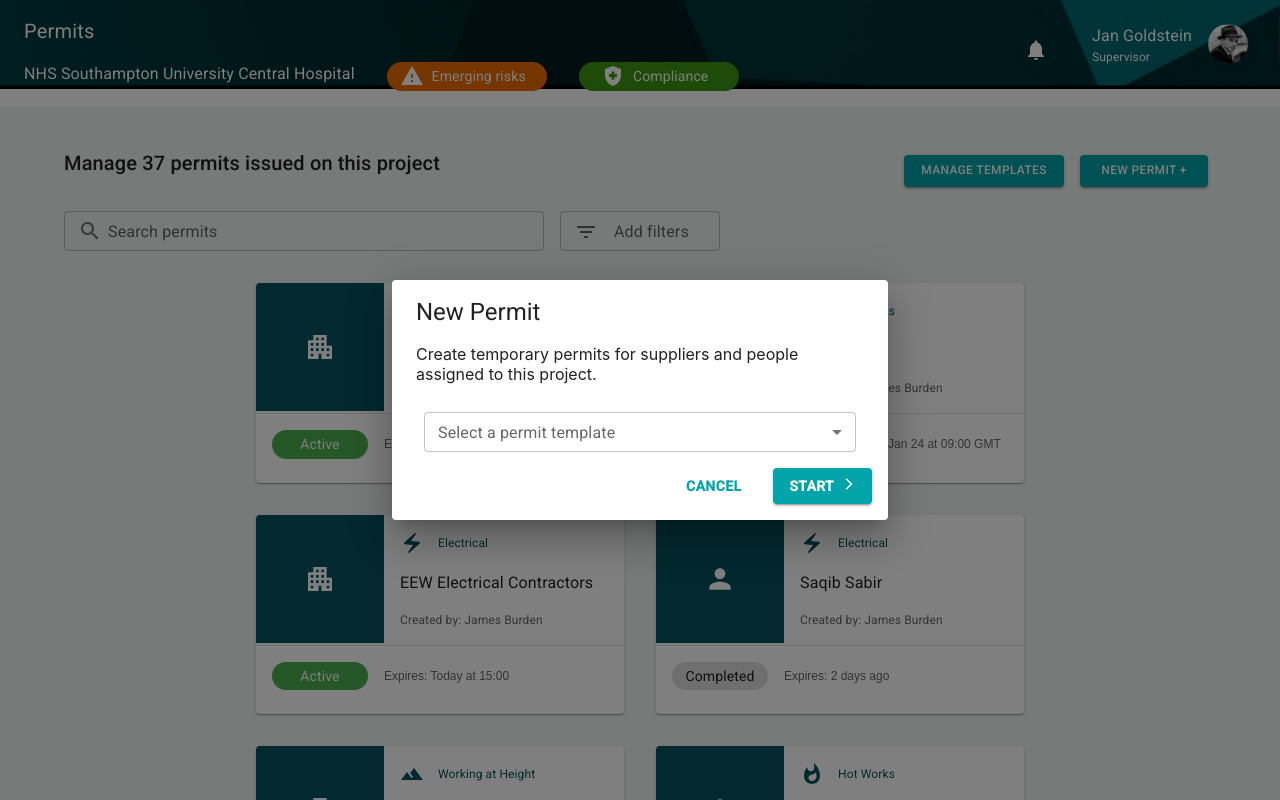
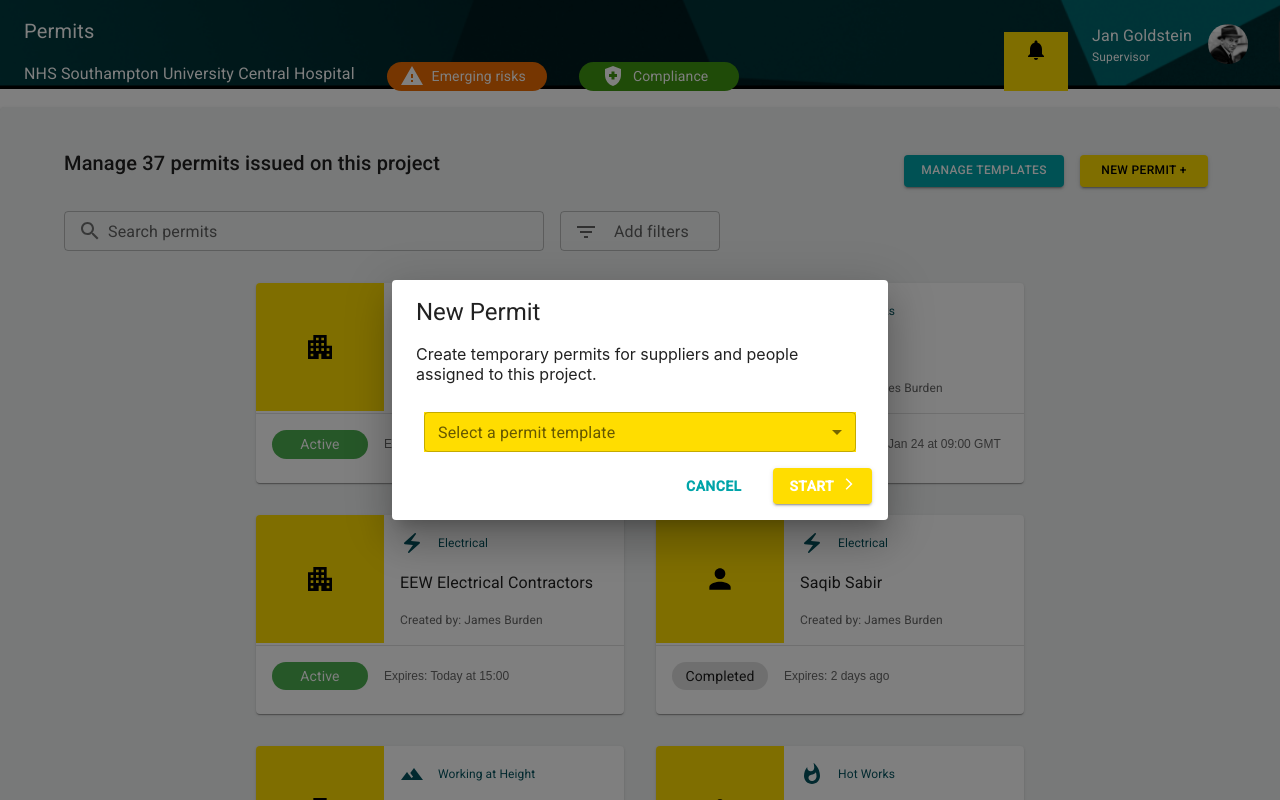
Before and after one commit to Catherinen29/skunkworks, a React (Create React App) app: page / in a window 1280 px wide. Both pictures are taken after a click on the button "NEW PERMIT +". Shown: the top 800 px of the page. Built offline with nearby package versions, Linux system fonts and the light colour scheme.

Commit message:
Styling for demo navigation.

```diff
--- a/src/components/Permit/AuthHotWorks.js
+++ b/src/components/Permit/AuthHotWorks.js
@@ -47,7 +47,8 @@ return (
                     <Typography sx={{color: '#04535f', pl: '1rem'}}>CHECKLIST</Typography>
                 </Box>
 
-                <Button onClick={handleCloseAuthHotWorks} sx={{color: 'rgba(0, 0, 0, 0.6)'}}>
+                <Button onClick={handleCloseAuthHotWorks}
+                sx={{color: 'rgba(0, 0, 0, 0.6)'}}>
                     <CloseIcon />
                 </Button>
 
@@ -105,7 +106,8 @@ return (
         {/* Authorise button - checkbox required */}
             <Box sx={{my: '1rem'}}>
                 <Button variant='contained'
-                        sx={{bgcolor: '#00a4a9'}}
+                        sx={{bgcolor: '#ffdd00',
+                        color: 'black'}}
                         onClick={handleAgreeButton}
                         >
 
--- a/src/components/PermitSignOff/FinalPermits.js
+++ b/src/components/PermitSignOff/FinalPermits.js
@@ -194,7 +194,7 @@ return(
                         <Box sx={{display: 'flex', flexDirection: 'row'}}>
                             <Box sx={{width: '8rem', height: '8rem',
                             display: 'flex', justifyContent: 'center', alignItems: 'center',
-                                bgcolor: '#04535f', color: 'white'}}>
+                                bgcolor: '#ffdd00', color: 'black'}}>
                                 <PersonIcon sx={{width: '2rem', height: '2rem'}} />
                             </Box>
 
--- a/src/components/PermitSignOff/IssuerSignOff.js
+++ b/src/components/PermitSignOff/IssuerSignOff.js
@@ -143,7 +143,7 @@ return (
         {/* Authorise button - checkbox required */}
             <Box sx={{my: '1rem'}}>
                 <Button variant='contained'
-                        sx={{bgcolor: '#00a4a9'}}
+                        sx={{bgcolor: '#ffdd00', color: 'black'}}
                         onClick={handleSignOff}
                         >
 
--- a/src/components/PermitSignOff/PermitOverviewCompleted.js
+++ b/src/components/PermitSignOff/PermitOverviewCompleted.js
@@ -418,7 +418,8 @@ return (
                         bgcolor: "#f1f3f3"}
                     }}>
                     <CardActionArea onClick={handleOpenIssuerSignOff}
-                        sx={{display: 'flex', flexDirection: 'row', justifyContent: 'space-between'}}>
+                        sx={{display: 'flex', flexDirection: 'row', justifyContent: 'space-between',
+                            bgcolor: '#ffdd00'}}>
                     <Box sx={{display: 'flex', flexDirection: 'row'}}>
                         <Box sx={{width: '2rem', height: '2rem', borderRadius: '10%',
                             bgcolor: '#04535f', color: 'white', m: '1rem', display: 'flex',
--- a/src/components/Permits.js
+++ b/src/components/Permits.js
@@ -109,7 +109,7 @@ return(
                         sx={{bgcolor:  '#00a4a9', m: 1, fontSize: 12, width: '10rem', height: '2rem'}}>
                             MANAGE TEMPLATES</Button>
                     <Button onClick={handleOnClickOpen} variant="contained" disableRipple
-                        sx={{bgcolor:  '#00a4a9', m: 1, fontSize: 12, width: '8rem', height: '2rem'}}>
+                        sx={{bgcolor:  '#ffdd00', color: 'black', m: 1, fontSize: 12, width: '8rem', height: '2rem'}}>
                             NEW PERMIT +</Button>
                 </Box>
                 </Box>
@@ -197,7 +197,7 @@ return(
             project.
         </DialogContent>
         <DialogActions sx={{mb: '0.5rem', display: 'flex', flexDirection: 'column'}}>
-            <FormControl size='small' sx={{width: '90%'}}>
+            <FormControl size='small' sx={{width: '90%', bgcolor: '#ffdd00'}}>
                 <TextField
                     select
                     value={permitType}
@@ -215,8 +215,8 @@ return(
                 <Button variant="contained" onClick={handleClose}  disableElevation={true}
                     sx={{bgcolor:  'white', color: '#00a4a9', fontWeight: 'bold', mx: 1}}>CANCEL</Button>
                 <Button variant="contained" onClick={() =>
-                    permitType === 'Hot Works' && navigate('/hwpermitoverview')}
-                    sx={{bgcolor:  '#00a4a9', fontWeight: 'bold', mx: 1}}>
+                    permitType === 'Hot Works' && navigate('/hotworkstemplate')}
+                    sx={{bgcolor:  '#ffdd00', fontWeight: 'bold', mx: 1}}>
                         START <ArrowForwardIosIcon fontSize='12px' sx={{ml: 1, mt: -0.5}} /></Button>
             </Box>
 
@@ -234,7 +234,7 @@ return(
                         <Box sx={{display: 'flex', flexDirection: 'row'}}>
                         <Box sx={{width: '8rem', height: '8rem',
                         display: 'flex', justifyContent: 'center', alignItems: 'center',
-                            bgcolor: '#04535f', color: 'white'}}>
+                            bgcolor: '#ffdd00', color: 'black'}}>
                             {permit.supplierType === 'company'
                                 ? <ApartmentIcon sx={{width: '2rem', height: '2rem'}} />
                                 : <PersonIcon sx={{width: '2rem', height: '2rem'}} /> }
@@ -289,7 +289,7 @@ return(
                         <Box sx={{display: 'flex', flexDirection: 'row'}}>
                             <Box sx={{width: '8rem', height: '8rem',
                             display: 'flex', justifyContent: 'center', alignItems: 'center',
-                                bgcolor: '#04535f', color: 'white'}}>
+                                bgcolor: '#ffdd00', color: 'black'}}>
                                 {permit.supplierType === 'company'
                                     ? <ApartmentIcon sx={{width: '2rem', height: '2rem'}} />
                                     : <PersonIcon sx={{width: '2rem', height: '2rem'}} /> }
--- a/src/components/common/PermitToolBar.js
+++ b/src/components/common/PermitToolBar.js
@@ -95,9 +95,9 @@ return(
 
             <Grid item xs={4} sx={{display: 'flex', justifyContent: 'flex-end', p: 0}}>
                  {/* Notifications */}
-                <Box sx={{mx: '1rem', my: '1rem'}}>
+                <Box sx={{mx: '1rem', my: '1rem', bgcolor: '#ffdd00'}}>
                     <Button onClick={() => navigate('/projectpermits')}>
-                    <NotificationsIcon style={{ fill: 'white'}}></NotificationsIcon>
+                    <NotificationsIcon style={{ fill: 'black'}}></NotificationsIcon>
                     </Button>
                 </Box>
                {/* Current user info */}
@@ -109,7 +109,6 @@ return(
                <Box sx={{p: '0.5rem'}}>
                <Avatar src={Frank} width={50} height={50} alt="User_image"
                     />
-               {/* <img src={Frank}></img> */}
                </Box>
 
             </Grid>
--- a/src/components/mobView.js/CompletedPermit.js
+++ b/src/components/mobView.js/CompletedPermit.js
@@ -92,9 +92,10 @@ return (
                 <Card sx={{my: '1rem', bgcolor: '#04535f', color: 'white'}}>
                 <CardActionArea onClick={() => navigate('/finalpermits')}>
                     <Box sx={{display: 'flex', flexDirection: 'column',
-                        // ml: '1rem', mr: '1.5rem', my: '2rem'
                         m: '2rem'}}>
-                    <Typography variant="h4" sx={{mb: '1rem', fontWeight: 500}}>Tasks</Typography>
+                    <Typography variant="h4" sx={{mb: '1rem',
+                        bgcolor: '#ffdd00', color: 'black',
+                        fontWeight: 500}}>Tasks</Typography>
                     <Typography paragraph
                         sx={{color: 'rgba(255, 255, 255, 0.7)'}}>
                         Specific project tasks assigned to you</Typography>
--- a/src/components/mobView.js/ProjectPermits.js
+++ b/src/components/mobView.js/ProjectPermits.js
@@ -69,6 +69,7 @@ return (
                             <Box sx={{border: 1,
                                 borderColor: 'white',
                                 borderRadius: '10%',
+                                bgcolor: '#ffdd00',
                                 width: 100,
                                 height: 100,
                                 textAlign: 'left',
@@ -77,7 +78,8 @@ return (
                                 justifyContent: 'center'
                                 }}>
                             <Typography sx={{fontFamily: 'Anton',
-                                fontSize: 25, pl: '15%',
+                                fontSize: 25, color: 'black',
+                                pl: '15%',
                                 lineHeight: 1}}>
                                     Balfour
                                     Beatty
--- a/src/components/mobView.js/SignPermit.js
+++ b/src/components/mobView.js/SignPermit.js
@@ -115,7 +115,7 @@ return (
                 <Card sx={{p: '1rem'}}>
                     <Typography>Sign with your phone biometrics</Typography>
                     <Button variant="contained" onClick={handleSigning}
-                            sx={{bgcolor:  '#00a4a9', color: 'white', mt: '1rem'}}>
+                            sx={{bgcolor:  '#ffdd00', color: 'black', mt: '1rem'}}>
                         SIGN NOW </Button>
                 </Card>
             </Box>
@@ -164,7 +164,7 @@ return (
             alignItems: 'center', pt: '2rem', pb: '2rem'}}>
             <Button variant='contained' disabled={signed === false}
                 onClick={() => navigate('/completedpermit')}
-                sx={{bgcolor:'#00a4a9', width: '90%'}}>COMPLETE <CheckCircleOutlineIcon sx={{mx: '1rem'}} /></Button>
+                sx={{bgcolor:'#ffdd00', color: 'black', width: '90%'}}>COMPLETE <CheckCircleOutlineIcon sx={{mx: '1rem'}} /></Button>
         </Card>
 </Card>
 
```
